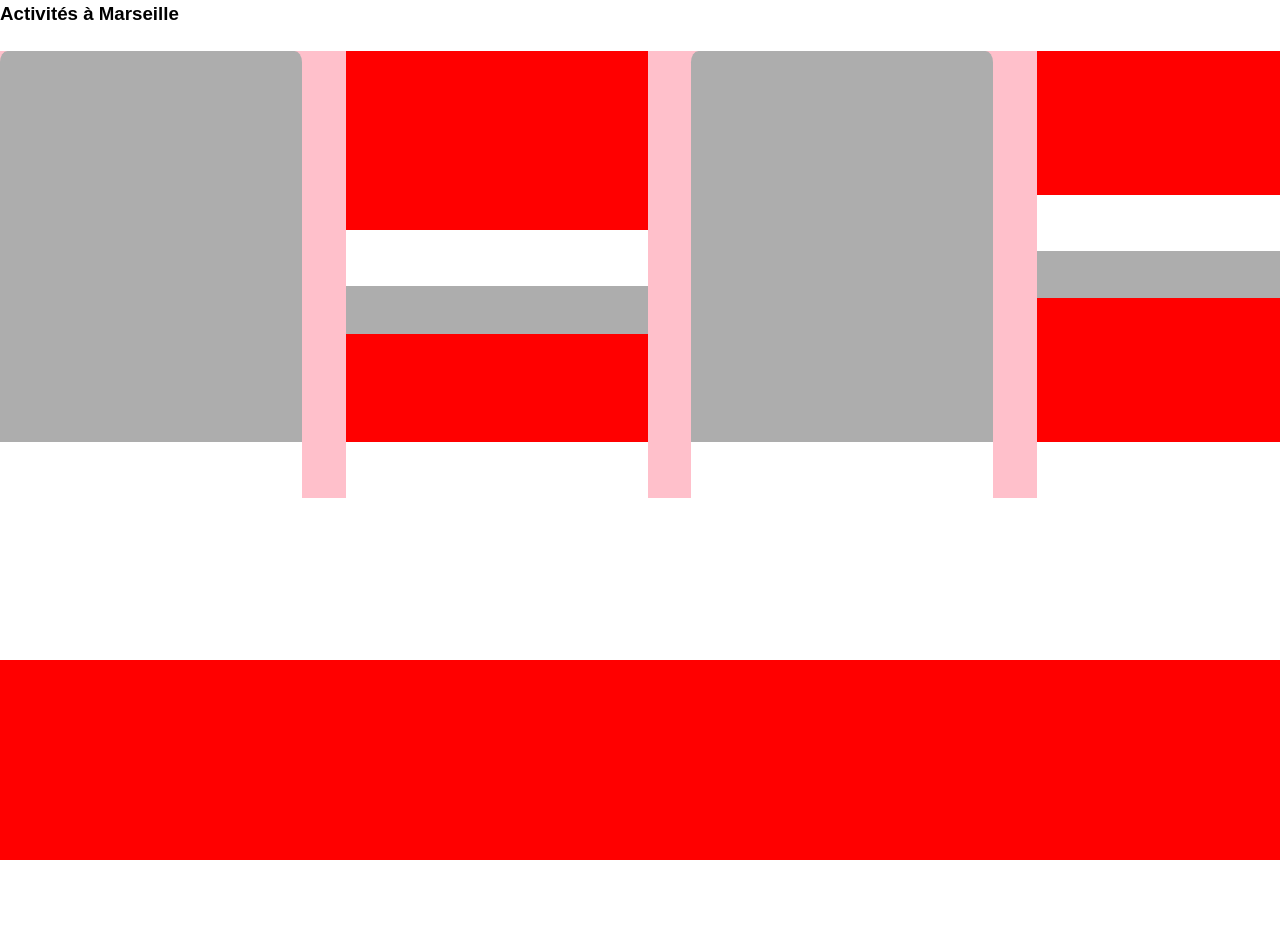
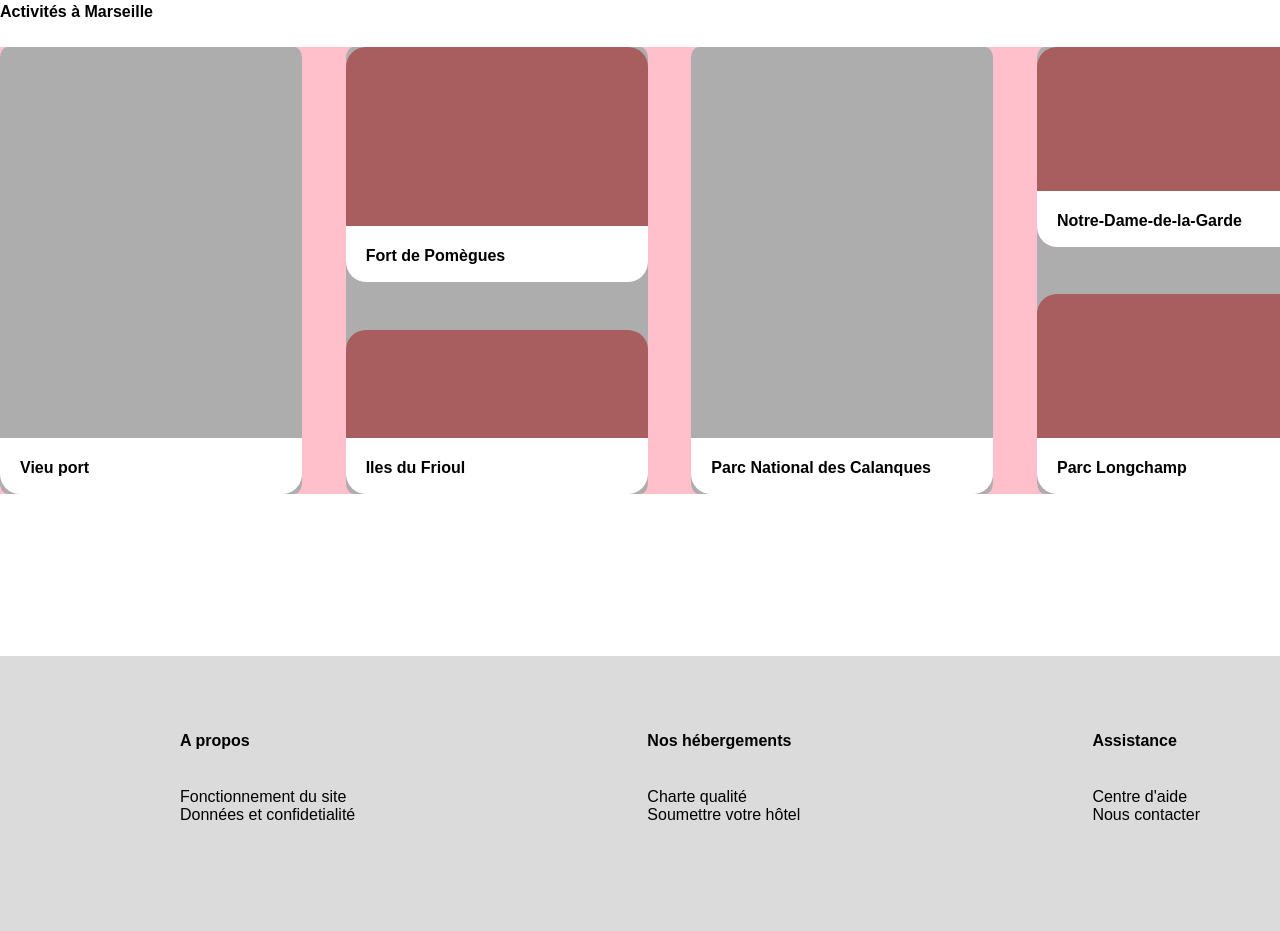
Before and after one commit to agnestshibangu/PROJET2, a website: page index.html in a window 1280 px wide. Shown: the part 1053-1984 px from the top of the page. Before the commit the page ends 1913 px from the top, so only its background shows below. Drawn offline with Linux system fonts and the light colour scheme.

Commit message:
footer's structure done

```diff
--- a/assets/style.css
+++ b/assets/style.css
@@ -4,11 +4,27 @@
   /*  font-size: 16px; */
   /* line-height: 1.75; */}
 
+  html {
+    position: relative;
+    min-height: 100%;
+}
 
 body {
+    margin: 0 auto 275px auto;
+    /* bottom = footer height */
     width: 1340px;
-    margin: 0 auto;
+    height: 100%;
 }
+  /*
+body {
+
+    width: 1340px;
+
+    margin:  0 auto;
+
+
+} */
+
 
 .logo {
     height: 29px;
@@ -308,17 +324,6 @@ a {
 }
 
 
-.footer {
-    width: 100%;
-    height : 200px;
-
-
-     padding-left: 0px;
-    padding-right: 0px;
- background-color: rgb(255, 0, 0);
- padding-left: 0;
- padding-right: 0;
-    }
 
 
 
@@ -351,8 +356,9 @@ a {
 .card-activity-title {
   width: 302px;
   height: 56px;
-  background-color: white;
-
+  background-color: #fff;
+  border-radius: 0 0 20px 20px;
+    padding-left: 20px;
 }
 
 
@@ -370,9 +376,10 @@ a {
 
 .divided_img {
     width: 302px;
-    background-color: red;
+    background-color: rgb(168, 94, 94);
     display: flex;
     align-items: flex-end;
+    border-radius: 20px;
 }
 
 .divided--1-1 {
@@ -398,3 +405,45 @@ a {
 
 
 }
+
+/* FOOTER */
+
+
+footer {
+    background-color: rgb(219, 219, 219);
+    position: absolute;
+    left: 0;
+    margin-top: 62px;
+    bottom: 0;
+    height: 275px;
+    width: 100%;
+    overflow: hidden;
+
+}
+
+.footer-content {
+    margin-top: 55px;
+    margin-bottom: 50px;
+    width: 1020px;
+    padding-left: 180px;
+    display: flex;
+    justify-content: flex-start;
+    align-items: flex-start;
+    justify-content: space-between;
+}
+
+.list {
+    list-style: none;
+    padding-left: 0;
+
+}
+
+.blo {
+    display: flex;
+    flex-direction: column;
+    text-align: left;
+    padding-right:
+
+
+
+}
--- a/index.html
+++ b/index.html
@@ -11,6 +11,8 @@
 
 
 <body>
+
+    <div id="maincontainer">
 
      <!-- header : logo, slogan, bar de recherche et filtres -->
 
@@ -84,6 +86,8 @@
   </br>
 
     </header>
+
+
 
     <main class="main" >
 
@@ -235,12 +239,13 @@
 
     <section class="activities-section">
 
-        <h3 id="title3">Activités à Marseille</h3>
+        <h4 id="title3">Activités à Marseille</h4>
 
             <div class="activities-section__grid">
              <!--grid item 1 -->
                 <div class="grid-item">
                     <div class="card-activity-title">
+                        <h4><b>Vieu port</b></h4>
 
                     </div>
                 </div>
@@ -249,12 +254,12 @@
 
                         <div class="divided_img divided--1-1">
                             <div class="card-activity-title">
-
+                                <h4><b>Fort de Pomègues</b></h4>
                             </div>
                         </div>
                         <div class="divided_img divided--1-2">
                             <div class="card-activity-title">
-
+                                <h4><b>Iles du Frioul</b></h4>
                             </div>
                         </div>
                     </div>
@@ -262,28 +267,77 @@
 
                 <div class="grid-item">
                     <div class="card-activity-title">
-
+                        <h4><b>Parc National des Calanques</b></h4>
                     </div>
                 </div>
+
                  <!--grid splited item 4 -->
 
                     <div class="grid-item divided">
                         <div class="divided_img divided--1-3">
                             <div class="card-activity-title">
-
+                                <h4><b>Notre-Dame-de-la-Garde</b></h4>
                             </div>
                         </div>
                         <div class="divided_img divided--1-3">
                             <div class="card-activity-title">
-
+                                <h4><b>Parc Longchamp</b></h4>
                             </div>
                         </div>
                     </div>
 
+                    </div>
+
+
+        </section>
+
+
+    </div>
+
+    <!-- Pied de page -->
+
+
+    <footer>
+        <div class="footer-content">
+            <div class="blo footer-apropos">
+                <h4>A propos</h4>
+                <ul class="list">
+                    <li>Fonctionnement du site</li>
+                    <li>Données et confidetialité</li>
+
+                </ul>
+            </div>
+            <div class="blo footer-hebergement">
+                <h4>Nos hébergements</h4>
+                <ul class="list">
+                    <li>Charte qualité</li>
+                    <li>Soumettre votre hôtel</li>
+
+                </ul>
+            </div>
+
+            <div class="blo footer-assistance">
+                <h4>Assistance</h4>
+                <ul class="list">
+                    <li>Centre d'aide</li>
+                    <li>Nous contacter</li>
+
+                </ul>
             </div>
 
 
-</section>
+
+
+
+            </div>
+
+
+
+
+
+        </footer>
+
+
 
 
   </body>
@@ -296,22 +350,3 @@
 </br>
 </br></br>
 </br>
-
-
-
-
-
-<!-- Pied de page -->
-
-    <footer>
-      <div class="footer">
-
-
-
-      </div>
-
-
-
-
-
-    </footer>
```
